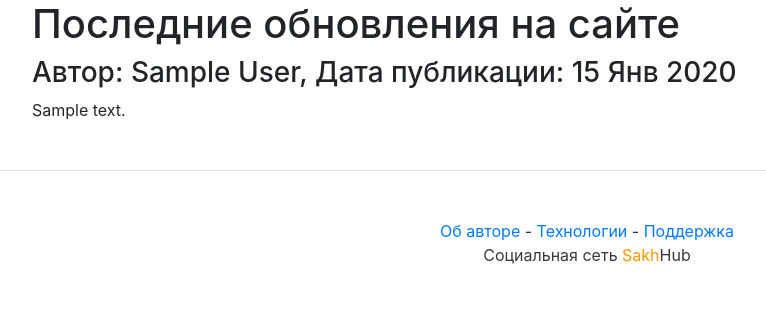
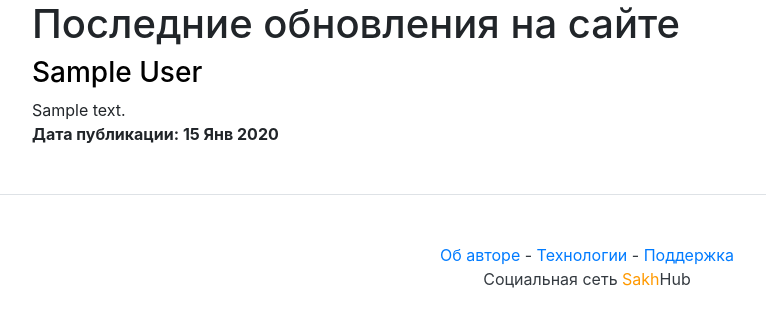
Before and after one commit to Dastrilla/Sakh-Hub, a Django app: page / in a window 1280 px wide. Shown: the part 56-383 px from the top of the page, without its empty margins (53-819 px from the left). Run offline with Django 4.2, Linux system fonts and the light colour scheme; tables that the repository leaves empty hold one stand-in row (values such as "Sample post"); some libraries are stand-ins or nearby versions.

Commit message:
some little changes like titels and etc

```diff
--- a/sakhhub/templates/footer.html
+++ b/sakhhub/templates/footer.html
@@ -1,4 +1,4 @@
 <footer class="pt-4 my-md-5 pt-md-5 border-top">
-    <p class="m-0 text-dark text-center "><a href="/about-us/">Об авторе</a> - <a href="/about-spec/">Технологии</a> - <a href="/support/">Поддержка</a></p>
-    <p class="m-0 text-dark text-center ">Социальная сеть <span style="color:rgb(255, 153, 0)">Sakh</span>Hub </p>
+    <p class="m-0 text-dark text-center "><a href="{% url 'about-us' %}">Об авторе</a> - <a href="{% url 'about-spec' %}">Технологии</a> - <a href="{% url 'support' %}">Поддержка</a></p>
+    <p class="m-0 text-dark text-center ">Социальная сеть <span style="color:rgb(255, 153, 0)">Sakh</span>Hub</p>
 </footer>
--- a/sakhhub/templates/index.html
+++ b/sakhhub/templates/index.html
@@ -5,9 +5,9 @@
 
     {% for post in page %}
     <h3>
-        Автор: {{ post.author.get_full_name }}, Дата публикации: {{ post.pub_date|date:"d M Y" }}
+        <a style="color: black;" href="{% url 'profile' post.author.username %}">{{ post.author.get_full_name }}</a>
     </h3>
-    <p>{{ post.text|linebreaksbr }}</p>
+    <p>{{ post.text|linebreaksbr }} <br style=""><b>Дата публикации: {{ post.pub_date|date:"d M Y" }}</b></p>
     {% if not forloop.last %}<hr>{% endif %}
     {% endfor %}
 {% if page.has_other_pages %}
```
